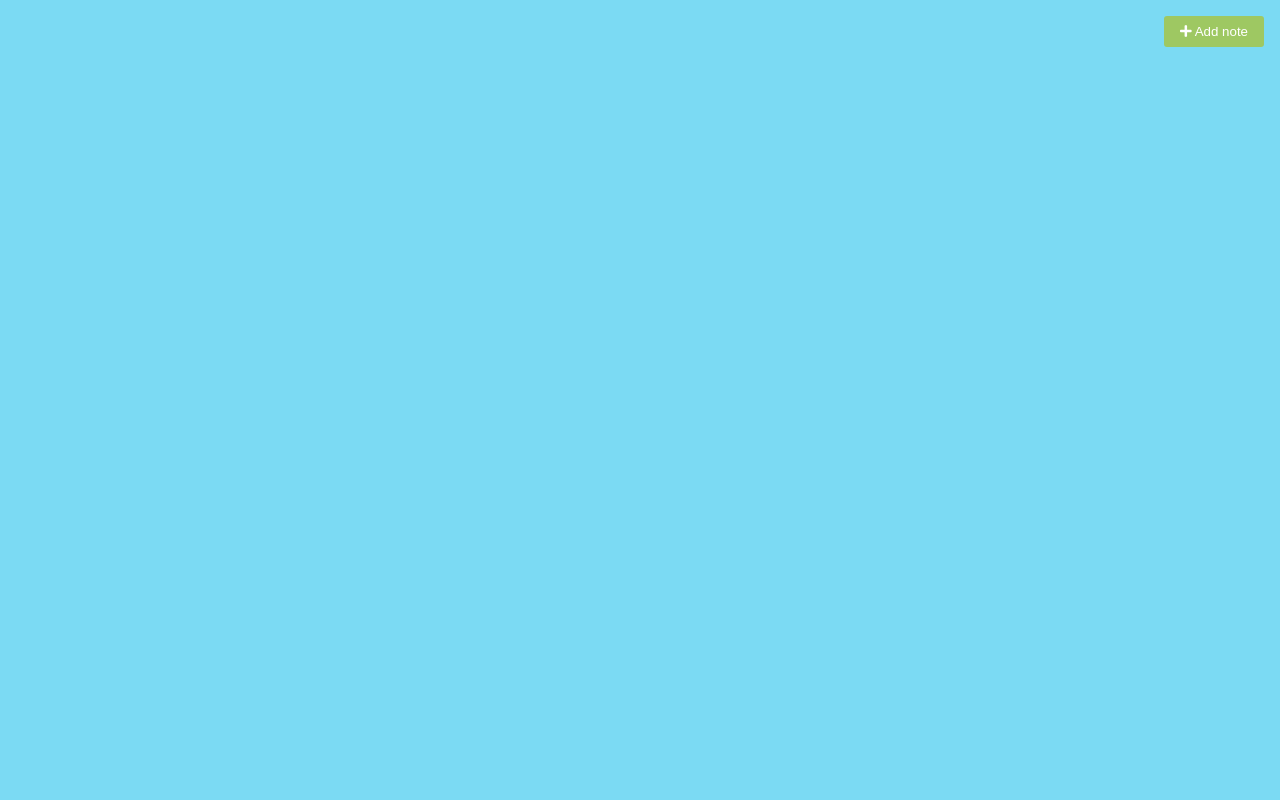
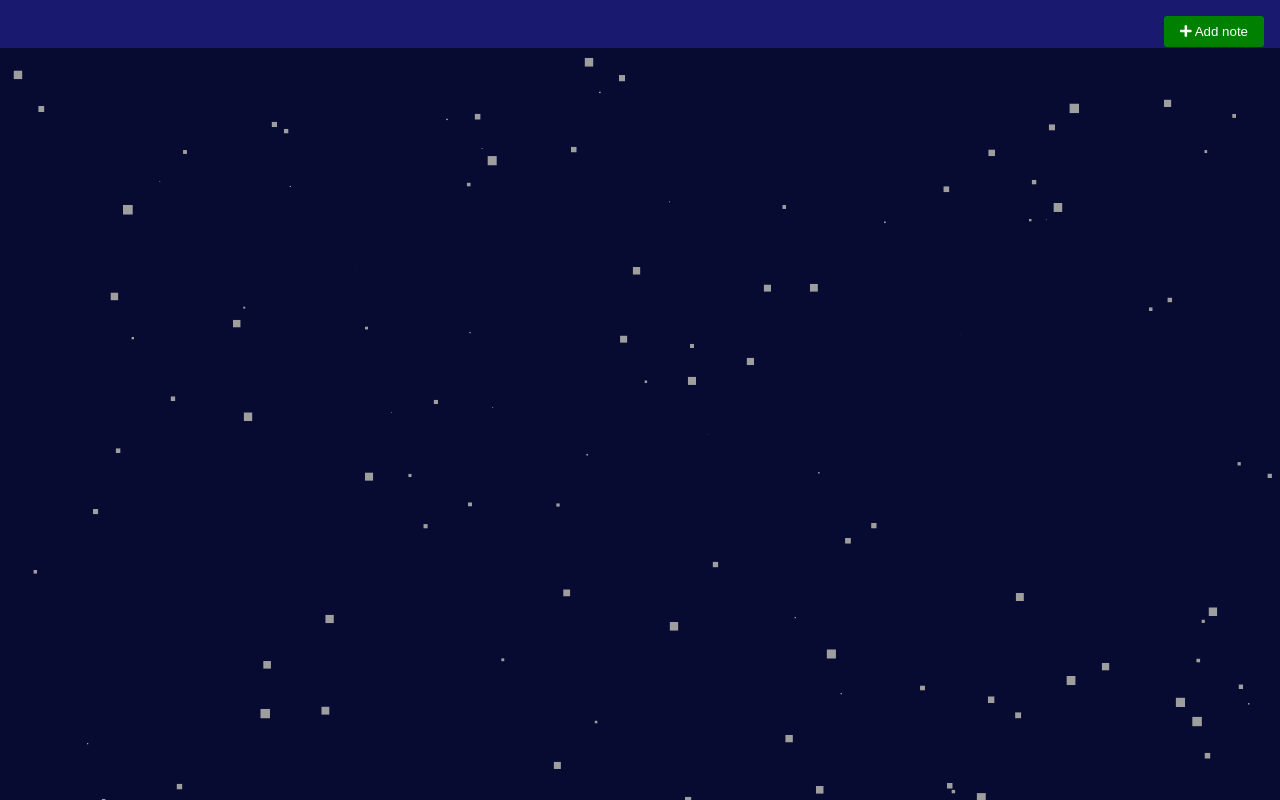
Before and after one commit to yui-p-1/html_hosono_20_Memopad, a plain HTML site: page index.html in a window 1280 px wide. Drawn offline with nearby package versions, Linux system fonts and the light colour scheme.

Commit message:
18:19 通常動作

```diff
--- a/css/sample.css
+++ b/css/sample.css
@@ -1,3 +1,46 @@
+@charset "utf-8";
+
+/*========= レイアウトのためのCSS ===============*/
+
+#wrapper{
+  display: flex;
+  justify-content: center;
+  align-items: center;
+  text-align:center;
+  color: #fff;
+}
+
+a{
+  color: #fff;
+}
+
+/*========= particle js を描画するエリア設定 ===============*/
+
+html,body{
+  height: 10%;/*高さを100%にして描画エリアをとる*/
+}
+
+#particles-js{
+  position:fixed;/*描画固定*/
+  z-index:-1;/*描画を一番下に*/
+  width: 100%;
+  height: 100%;
+  background-color:#070A31;/*背景色*/
+}
+
+#wrapper{
+  position: relative;/*描画を#particles-jsよりも上にするためposition:relative;を指定*/
+  z-index: 1;/*z-indexの数字を大きくすることで描画を#particles-jsよりも上に*/
+  width:100%;
+  height: 100%;
+}
+
+
+
+Resources
+
+
+
 @import url('https://fonts.googleapis.com/css2?family=Poppins:wght@200;400&display=swap');
 
 * {
@@ -6,7 +49,7 @@
 }
 
 body {
-  background-color: #7bdaf3;
+  background-color:#191970;
   font-family: 'Poppins', sans-serif;
   display: flex;
   flex-wrap: wrap;
@@ -18,7 +61,7 @@ body {
   position: fixed;
   top: 1rem;
   right: 1rem;
-  background-color: #9ec862;
+  background-color: #008000;
   color: #fff;
   border: none;
   border-radius: 3px;
@@ -40,7 +83,7 @@ body {
 }
 
 .note .tools {
-  background-color: #9ec862;
+  background-color: #008000;
   display: flex;
   justify-content: flex-end;
   padding: 0.5rem;
--- a/index.html
+++ b/index.html
@@ -2,19 +2,118 @@
 <html lang="en">
   <head>
     <meta charset="UTF-8" />
+
+    <!-- <link rel="stylesheet" type="text/css" href="http://coco-factory.jp/ugokuweb/wp-content/themes/ugokuweb/data/move02/5-5/css/reset.css"> -->
+    <!-- <link rel="stylesheet" type="text/css" href="http://coco-factory.jp/ugokuweb/wp-content/themes/ugokuweb/data/move02/5-5/css/5-5.css"> -->
+
+
     <meta name="viewport" content="width=device-width, initial-scale=1.0" />
     <link rel="stylesheet" href="https://cdnjs.cloudflare.com/ajax/libs/font-awesome/5.14.0/css/all.min.css" integrity="sha512-1PKOgIY59xJ8Co8+NE6FZ+LOAZKjy+KY8iq0G4B3CyeY6wYHN3yt9PW0XpSriVlkMXe40PTKnXrLnZ9+fkDaog==" crossorigin="anonymous" />
     <link rel="stylesheet" href="./css/sample.css"/>
+
+
+
     <title>Notes App</title>
   </head>
   <body>
-    <button class="add" id="add">
-      <i class="fas fa-plus"></i> Add note
-    </button>
+    <div id="particles-js"></div>
+    <div id="wrapper">
 
-    <script src="https://cdnjs.cloudflare.com/ajax/libs/marked/1.2.2/marked.min.js"></script>
+      <button class="add" id="add">
+        <i class="fas fa-plus"></i> Add note
+      </button>
+
+      <script src="https://cdn.jsdelivr.net/particles.js/2.0.0/particles.min.js"></script>
+      <script src="http://coco-factory.jp/ugokuweb/wp-content/themes/ugokuweb/data/move02/5-5/js/5-5.js"></script>
+
+      <script src="https://cdnjs.cloudflare.com/ajax/libs/marked/1.2.2/marked.min.js"></script>
+
+    </div>
+
+    <!-- <a href="https://vincentgarreau.com/particles.js/" target="_blank">https://vincentgarreau.com/particles.js/</a></p> -->
+    <!--/wrapper--></div>
+
 
     <script>
+particlesJS("particles-js", {
+  "particles": {
+    "number": {
+      "value": 100,//この数値を変更すると雪の数が増減できる
+      "density": {
+        "enable": true,
+        "value_area": 800
+      }
+    },
+    "color": {
+      "value": "#ffffff"
+    },
+    "shape": {
+      "type": "image",//形状は画像を指定
+      "stroke": {
+        "width": 3,
+        "color": "#fff"
+      },
+      "image": {
+        "src": "http://coco-factory.jp/ugokuweb/wp-content/themes/ugokuweb/data/move02/5-5/img/snow.png",//画像を指定
+        "width": 120,
+        "height": 120
+      }
+    },
+    "opacity": {
+      "value": 0.7,
+      "random": false,
+      "anim": {
+        "enable": false,
+        "speed": 1,
+        "opacity_min": 0.1,
+        "sync": false
+      }
+    },
+    "size": {
+      "value": 5,
+      "random": true,
+      "anim": {
+        "enable": false,
+        "speed": 20,
+        "size_min": 0.1,
+        "sync": false
+      }
+    },
+    "line_linked": {
+      "enable": false,
+    },
+    "move": {
+      "enable": true,
+      "speed": 3,//この数値を小さくするとゆっくりな動きになる
+      "direction": "bottom",//下に向かって落ちる
+      "random": true,//動きはランダム
+      "straight": false,//動きをとどめない
+      "out_mode": "out",//画面の外に出るように描写
+      "bounce": false,//跳ね返りなし
+      "attract": {
+        "enable": true,
+        "rotateX": 300,
+        "rotateY": 1200
+      }
+    }
+  },
+  "interactivity": {
+    "detect_on": "canvas",
+    "events": {
+      "onhover": {
+        "enable": false,
+      },
+      "onclick": {
+        "enable": false,
+      },
+      "resize": true
+    }
+  },
+  "retina_detect": true
+});
+
+
+
 // 要素を取得する
 const addBtn = document.getElementById('add')
 
```
